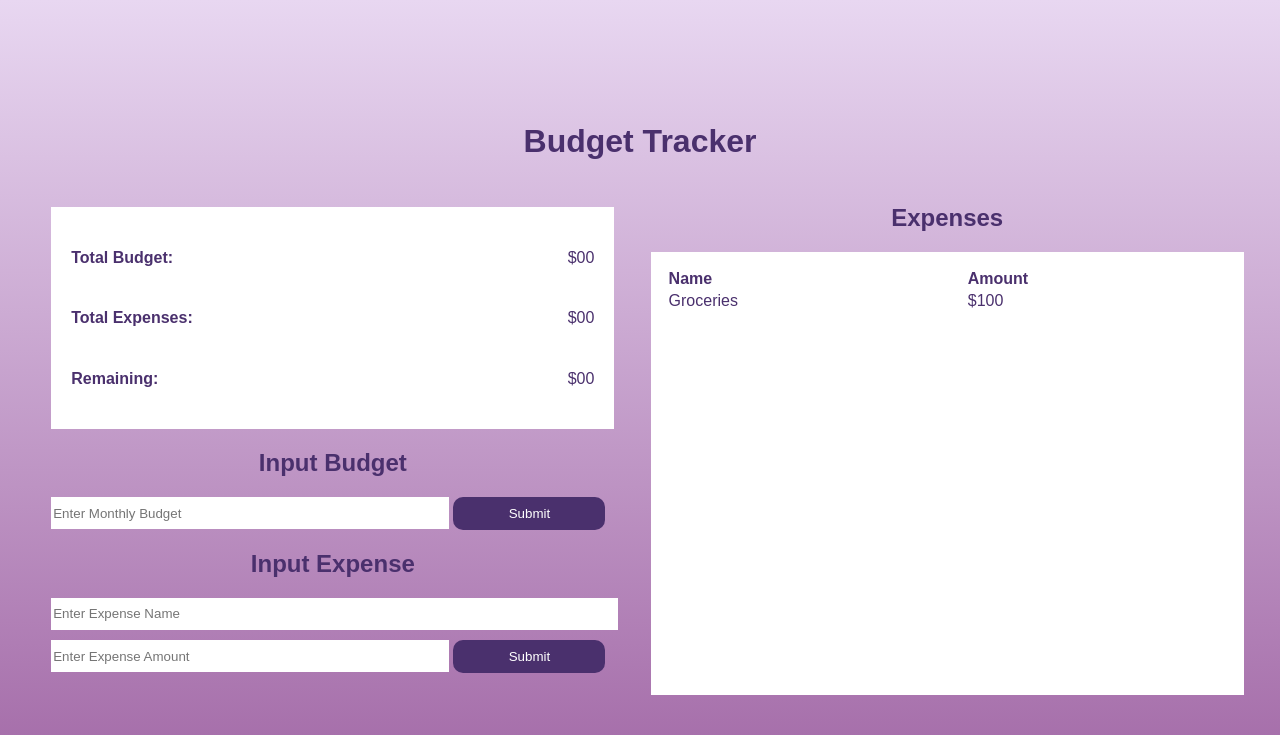
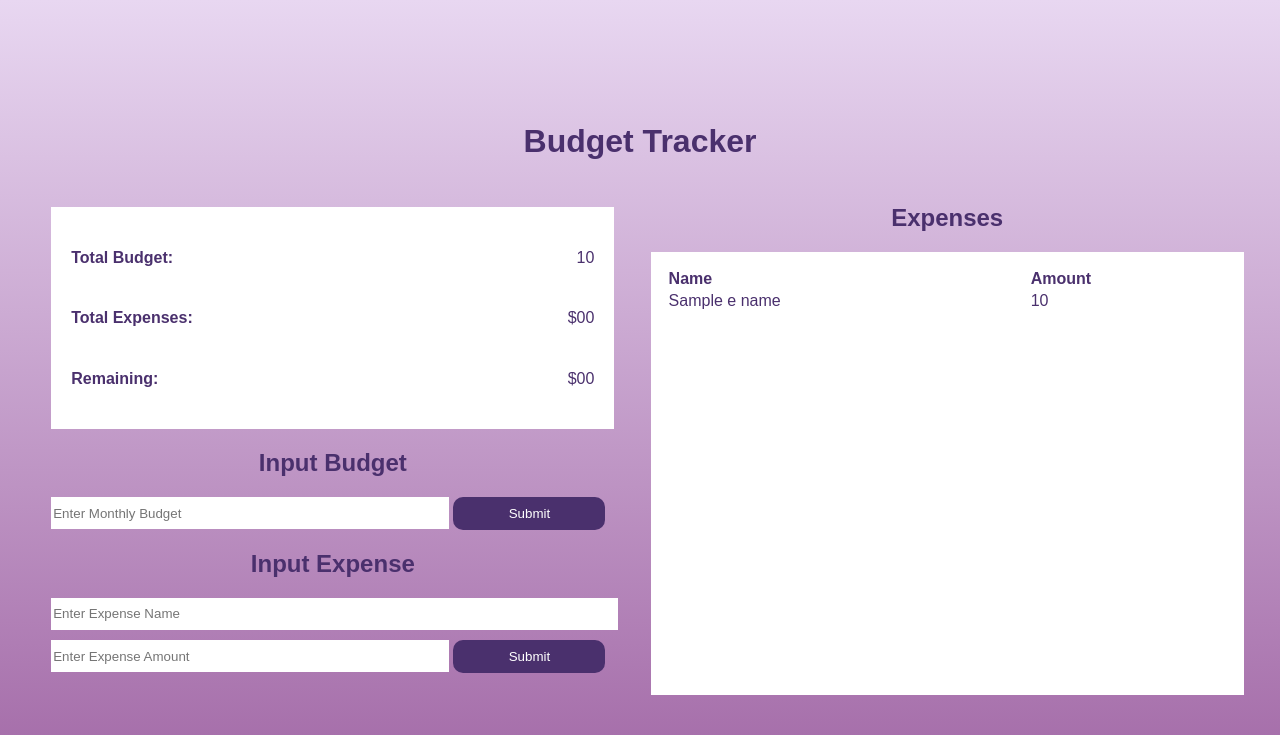
Before and after one commit to raylu511/budget_tracker-, a Flask app: template templates/budget.html in a window 1280 px wide. Shown: the top 735 px of the page. Run offline with Flask 2, Linux system fonts and the light colour scheme; the template is opened without the code that fills it: most values are stand-ins (such as "Sample title", 1, 10 or a date in 2020).

Commit message:
Update budget.html

```diff
--- a/templates/budget.html
+++ b/templates/budget.html
@@ -16,7 +16,7 @@
             <div class="totals">
                 <div class="total_items">
                     <h4>Total Budget:</h4>
-                    <p class="total_budget">$00</p>
+                    <p class="total_budget">{{budgetAmount}}</p>
                 </div>
                 <div class="total_items">
                     <h4>Total Expenses:</h4>
@@ -58,15 +58,15 @@
                         <th>Amount</th>
                     </tr>
                     <tr>
-                        <td>Groceries</td>
-                        <td>$100</td>
+                        <td>{{eName}}</td>
+                        <td>{{eCost}}</td>
                     </tr>
                 </table>
             </div>
         </section>
     </div>
+
 </body>
-
 <!-- By Cirill Dalangin and Ray Lu -->
 
 </html>
```
